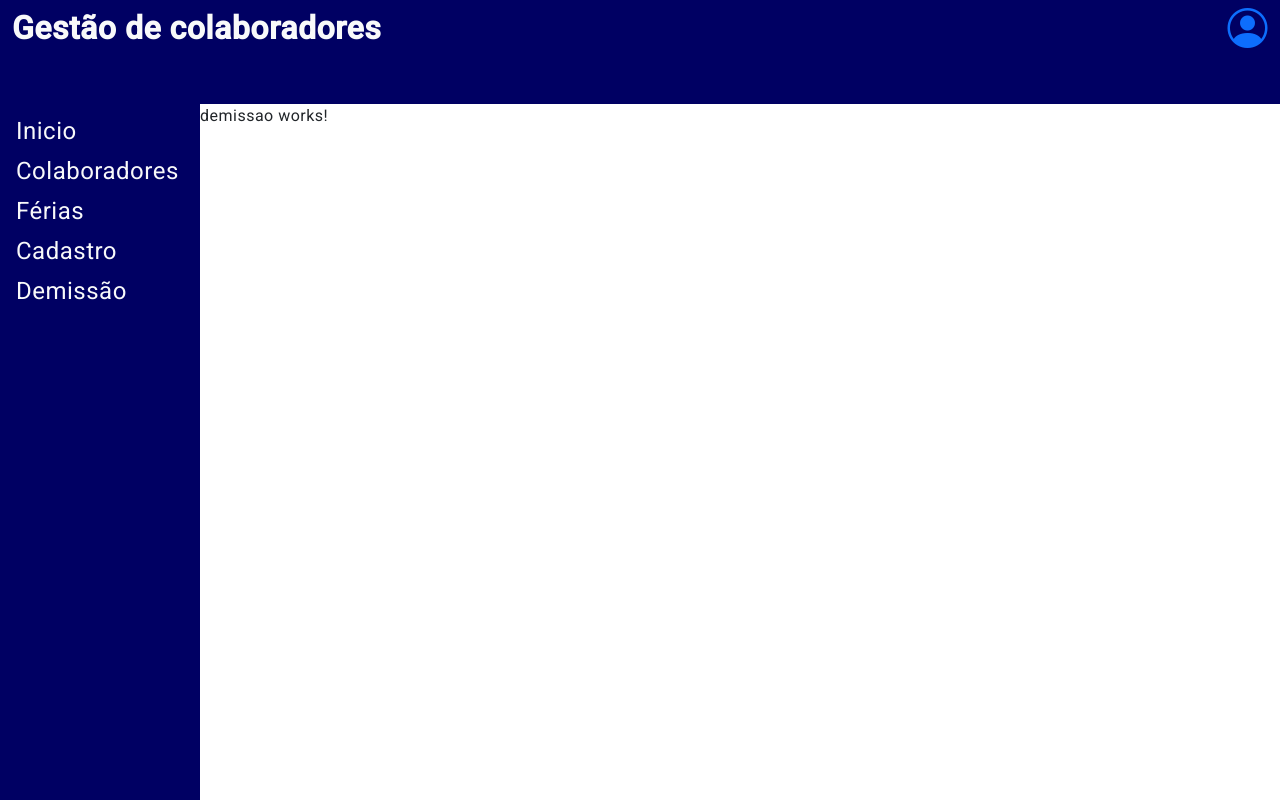
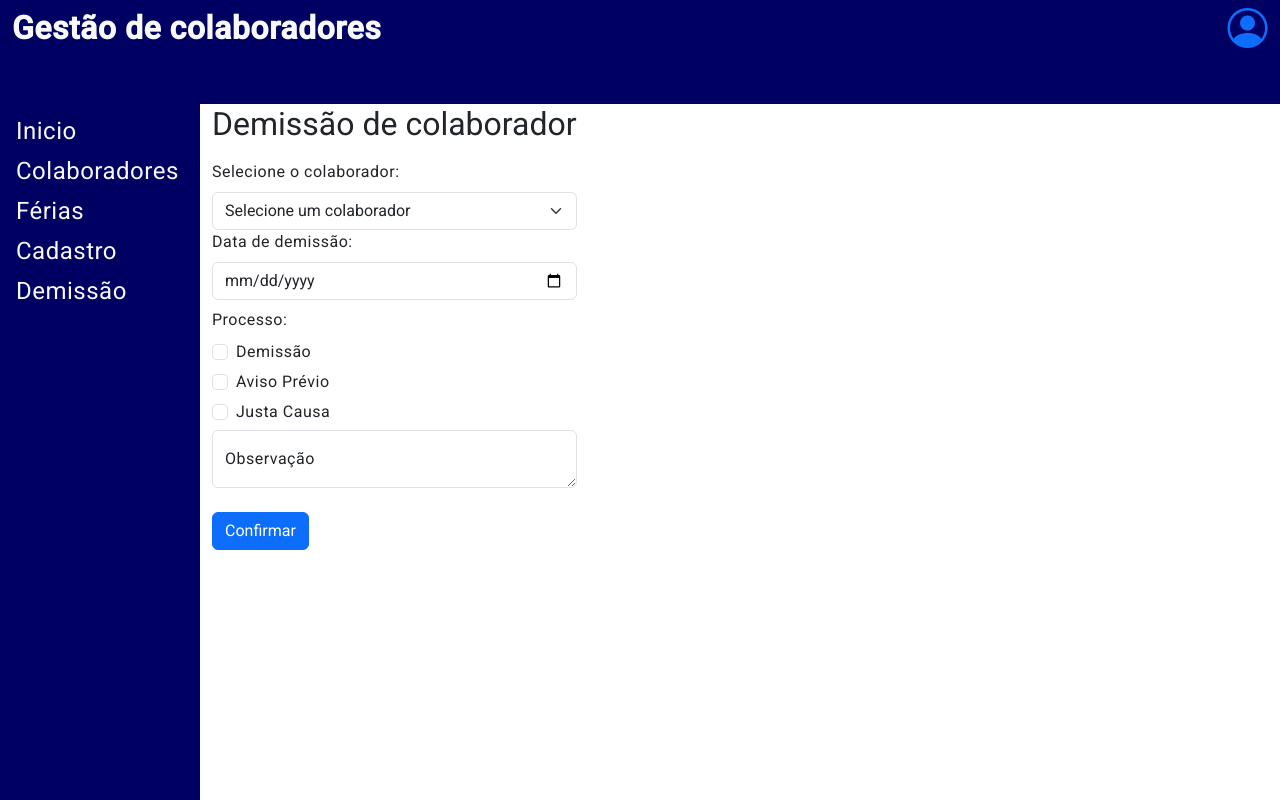
Before and after one commit to Igaro-Franklin/colaboradores, an Angular app: page /demissao in a window 1280 px wide. Built offline with nearby package versions, Linux system fonts and the light colour scheme.

Commit message:
Criou o design do componente demissão

```diff
--- a/src/app/app.component.css
+++ b/src/app/app.component.css
@@ -0,0 +1,6 @@
+form{
+    width: 800px;
+    height: 65vh;
+    display: block;
+    overflow-y: auto;
+}
--- a/src/app/cadastro/cadastro.component.html
+++ b/src/app/cadastro/cadastro.component.html
@@ -50,10 +50,10 @@
             <option value="1">Gerente</option>
             <option value="3">Assistente</option>
             <option value="2">Sênior</option>
-            <option value="3">Pleno</option>
-            <option value="3">Junior</option>
-            <option value="3">Treineer</option>
-            <option value="3">Estagiário</option>
+            <option value="4">Pleno</option>
+            <option value="5">Junior</option>
+            <option value="6">Treineer</option>
+            <option value="7">Estagiário</option>
         </select>
     </form>
     <button type="submit" class="btn btn-primary">Salvar</button>
--- a/src/app/demissao/demissao.component.html
+++ b/src/app/demissao/demissao.component.html
@@ -1 +1,74 @@
-<p>demissao works!</p>
+<div class="container">
+    <h4>Demissão de colaborador</h4>
+
+    <form class="mb-4">
+        <div>
+            <label class="form-label">Selecione o colaborador:</label>
+            <select id="nomesColaboradores" class="form-select">
+                <option value="" selected disabled>Selecione um colaborador</option>
+                <option value="Ana Clara Mendes">Ana Clara Mendes</option>
+                <option value="Beatriz Rocha">Beatriz Rocha</option>
+                <option value="Bruno Ribeiro">Bruno Ribeiro</option>
+                <option value="Camila Nogueira">Camila Nogueira</option>
+                <option value="Carlos Souza">Carlos Souza</option>
+                <option value="Felipe Lima">Felipe Lima</option>
+                <option value="Gabriel Santos">Gabriel Santos</option>
+                <option value="João da Silva">João da Silva</option>
+                <option value="Juliana Pereira">Juliana Pereira</option>
+                <option value="Larissa Martins">Larissa Martins</option>
+                <option value="Maria Oliveira">Maria Oliveira</option>
+                <option value="Patrícia Costa">Patrícia Costa</option>
+                <option value="Renato Almeida">Renato Almeida</option>
+                <option value="Ricardo Teixeira">Ricardo Teixeira</option>
+                <option value="Sofia Fernandes">Sofia Fernandes</option>
+                <option value="Thiago Moura">Thiago Moura</option>
+              </select>
+        </div>
+        <div>
+            <label class="form-label">Data de demissão:</label>
+            <input class="form-control mb-2" type="date" name="data">
+        </div>
+        <div>
+            <label class="form-label">Processo:</label>
+            <div class="form-check">
+                <input class="form-check-input" type="checkbox">
+                <label class="form-check-label mb-1">Demissão</label>
+            </div>
+            <div class="form-check">
+                <input class="form-check-input" type="checkbox">
+                <label class="form-check-label mb-1">Aviso Prévio</label>
+            </div>
+            <div class="form-check">
+                <input class="form-check-input" type="checkbox">
+                <label class="form-check-label mb-1">Justa Causa</label>
+            </div>
+        </div>
+        <div>
+            <div class="form-floating">
+                <textarea class="form-control" placeholder="Alguma observação?" id="floatingTextarea"></textarea>
+                <label for="floatingTextarea">Observação</label>
+            </div>
+        </div>
+
+    </form>
+
+    <button type="button" class="btn btn-primary" data-bs-toggle="modal" data-bs-target="#exampleModal">
+        Confirmar
+    </button>
+
+    <div class="modal fade" id="exampleModal" tabindex="-1" aria-labelledby="exampleModalLabel" aria-hidden="true">
+        <div class="modal-dialog">
+        <div class="modal-content">
+            <div class="modal-header">
+                <h1 class="modal-title fs-5" id="exampleModalLabel">Tem certeza?</h1>
+                <button type="button" class="btn-close" data-bs-dismiss="modal" aria-label="Close"></button>
+            </div>
+            <div class="modal-body">Confirmar a demição do(a) "nomeFuncionario"</div>
+            <div class="modal-footer">
+                <button type="button" class="btn btn-secondary" data-bs-dismiss="modal">Cancelar</button>
+                <button type="button" class="btn btn-primary">Salvar</button>
+            </div>
+        </div>
+        </div>
+    </div>
+</div>
```
